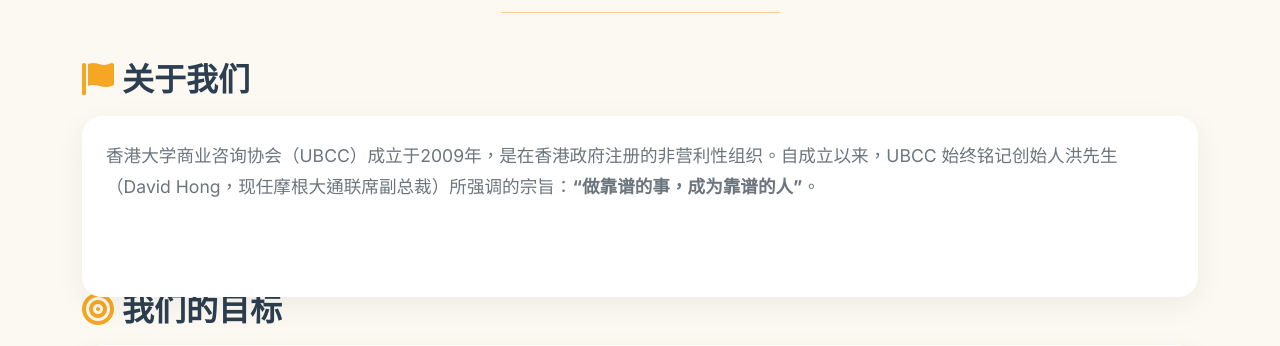
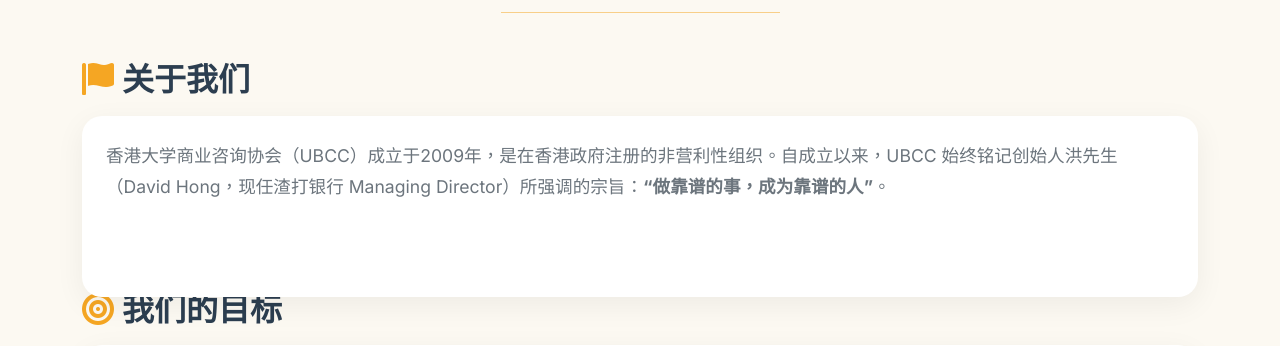
Before and after one commit to Destiny-maker520/UBCC, a Flask app: page /about in a window 1280 px wide. Shown: the part 259-605 px from the top of the page. Run offline with Flask 3, Linux system fonts and the light colour scheme.

Commit message:
Update founder description (remove JPMorgan reference)

```diff
--- a/app/templates/about.html
+++ b/app/templates/about.html
@@ -27,7 +27,7 @@
                 </h2>
                 <div class="card card-ubcc p-4 mt-3">
                     <p class="text-secondary" style="font-size: 1.1rem; line-height: 1.8;">
-                        香港大学商业咨询协会（UBCC）成立于2009年，是在香港政府注册的非营利性组织。自成立以来，UBCC 始终铭记创始人洪先生（David Hong，现任摩根大通联席副总裁）所强调的宗旨：<strong>“做靠谱的事，成为靠谱的人”</strong>。
+                        香港大学商业咨询协会（UBCC）成立于2009年，是在香港政府注册的非营利性组织。自成立以来，UBCC 始终铭记创始人洪先生（David Hong，现任渣打银行 Managing Director）所强调的宗旨：<strong>“做靠谱的事，成为靠谱的人”</strong>。
                     </p>
                 </div>
             </div>
@@ -56,7 +56,7 @@
                 </h2>
                 <div class="card card-ubcc p-4 mt-3">
                     <p class="text-secondary" style="font-size: 1.1rem; line-height: 1.8;">
-                        Founded in 2009, the <strong>University Business Consulting Club (UBCC)</strong> is a non-profit organization registered with the Hong Kong Government. Since its establishment, UBCC has always kept in mind the principle of <strong>"Doing reliable things, becoming reliable people"</strong> (as emphasized by the founder Mr. David Hong, current JPMorgan Chase Co Vice President).
+                        Founded in 2009, the <strong>University Business Consulting Club (UBCC)</strong> is a non-profit organization registered with the Hong Kong Government. Since its establishment, UBCC has always kept in mind the principle of <strong>"Doing reliable things, becoming reliable people"</strong> (as emphasized by the founder Mr. David Hong, current Managing Director of Standard Chartered Bank).
                     </p>
                 </div>
             </div>
```
